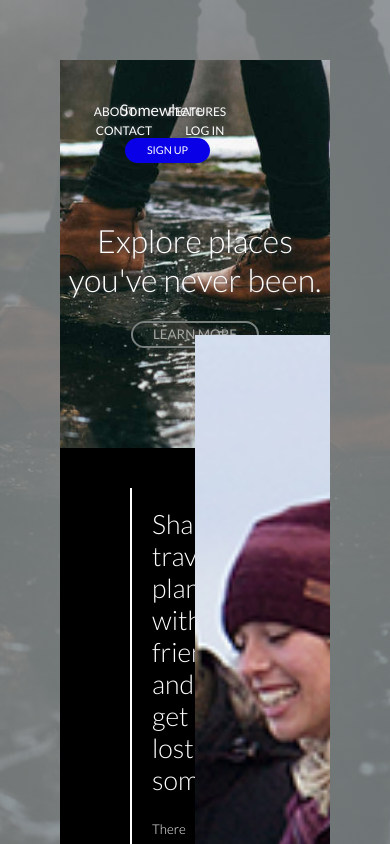
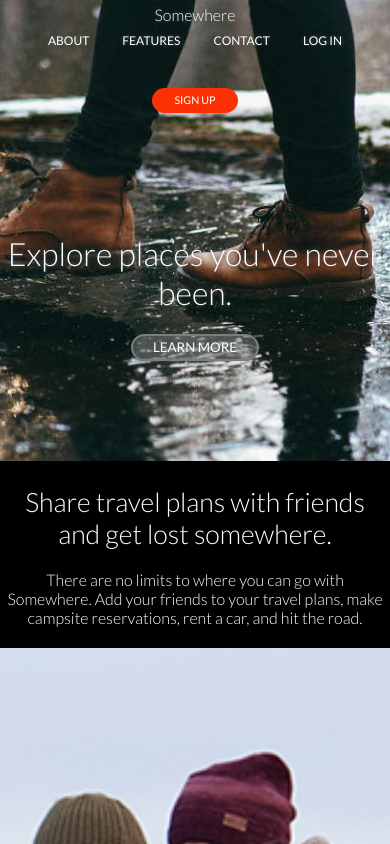
Before and after one commit to adamgonzls/Somewhere-landing-page, a website: page index.html in a window 390 px wide. Shown: the top 844 px of the page. Drawn offline with nearby package versions, Linux system fonts and the light colour scheme.

Commit message:
add media queries for responsive

```diff
--- a/sass/_layout.scss
+++ b/sass/_layout.scss
@@ -36,15 +36,17 @@ body {
   Layout
 *****************************************/
 .page {
+	@include wider-than(800px) {
 		height: 100vh;
 		text-align: center;
-	background: #808587;
+		background: $oslo-gray;
 		background: radial-gradient(rgba(136, 139, 140, .9),
 			rgba(136, 139, 140, .8)),
 			url('../images/puddles-1000px.jpg');
 		background-size: cover;
 		background-position: center center;
 		padding: 60px;
+	}
 }
 
 .page > div {
@@ -53,9 +55,12 @@ body {
 }
 
 .primary-header {
+	color: $white;
+	@include wider-than(480px) {
 		display: flex;
 		padding-top: 40px;
 		position: relative;
+	}
 }
 
 .page > div:first-child {
@@ -66,31 +71,43 @@ body {
 }
 
 .primary-header > div {
-	color: #fff;
+	@include less-than(480px) {
+		text-align: center;
+		padding-top: 5px;
+		padding-bottom: 5px;
+	}
+	@include wider-than(480px) {
 		position: absolute;
 		left: 60px;
 		font-weight: 400;
 	}
+}
 
 .primary-header > nav {
-	color: #fff;
+	@include wider-than(480px) {
 		position: absolute;
 		right: 70px;
 	}
+}
 
 .action {
+	@include less-than(480px) {
+		margin-top: 40px;
+	}
 	font-weight: 400;
 	font-size: 8pt;
-	background-color: #0A00E7;
+	background-color: $candy-apple;
 	border: 2px solid transparent;
+	transition: all .2s;
+	@include wider-than(480px) {
 		margin-left: 15px;
-	transition: all .2s;
+	}
 }
 
 .action:hover {
 	background-color: rgba(255, 255, 255, .2);
-	color: blue;
-	border: 2px solid blue;
+	color: $candy-apple;
+	border: 2px solid $candy-apple;
 	transform: scale(1.3);
 }
 
@@ -107,29 +124,33 @@ nav > a:hover {
 }
 
 .attention-content {
+	@include less-than(480px) {
+		text-align: center;
+	}
 	padding: 100px 0;
-	color: #fff;
+	color: $white;
 }
 
 .cta {
 	font-weight: 400;
-	color: #A6A8A3;
+	color: $white;
+	background-color: rgba(120, 127, 124, .5);
 	font-size: 10pt;
-	background-color: transparent;
-	border: 2px solid #787F7C;
-	transition: color .25s;
+	border: 2px solid $gunsmoke;
+	transition: all .25s ease-in-out;
 }
 
 .cta:hover {
-	color: #fff;
-	background-color: rgba(120, 127, 124, .5);
+	background-color: transparent;
+	border-color: $white;
 }
 
 /****************************************
   Components
 *****************************************/
 .standout {
-	text-shadow: 0px 0px 5px #555;
+	text-align: center;
+	text-shadow: 0px 0px 5px $emperor;
 }
 
 .button-style {
@@ -140,21 +161,33 @@ nav > a:hover {
 }
 
 .media-object {
+	@include wider-than(650px) {
 		display: flex;
 		position: relative;
 	}
+}
 
 .media-content {
+	color: $white;
+	background-color: $black;
+	@include wider-than(650px) {
 		width: 50%;
-	color: #fff;
 		text-align: left;
-	background-color: #000;
 		padding: 40px 70px 0px 70px;
+	}
 }
 
 .media-content > div {
-	border-left: 2px solid white;
+	@include less-than(480px){
+		padding: 5px;
+		text-align: center;
+	}
+	@include wider-than(480px) {
 		padding-left: 20px;
+	}
+	@include wider-than(650px) {
+		border-left: 2px solid $white;
+	}
 }
 
 .media-content h2 {
@@ -165,22 +198,28 @@ nav > a:hover {
 }
 
 .media-content p {
+	@include wider-than(480px) {
 		font-size: 10pt;
 		line-height: 200%;
 		margin: 0 80px 0 0;
 		padding-bottom: 20px;
 	}
+}
 
 .media-image {
-	flex: 1;
-	background-color: white;
+	width: 100vw;
+	height: 100vh;
+	background-color: $white;
 	background: url('../images/sitting.jpg');
 	background-size: cover;
 	background-position: center center;
 	background-repeat: no-repeat;
+	@include wider-than(650px){
+		position: absolute;
 		width: 50%;
-	min-height: 110%;
-	position: absolute;
+		height: 110%;
+		flex: 1;
 		bottom: 0;
 		right: 0;
 	}
+}
```
Also changed, not shown: css/styles.css. Lines whose indentation alone changed are shown as unchanged.
